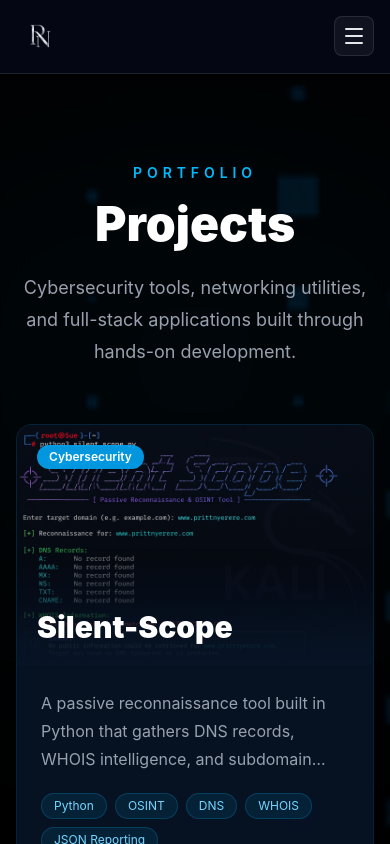
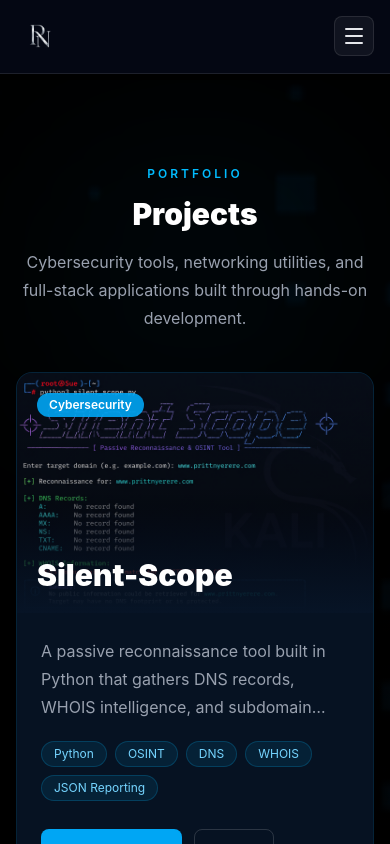
Before and after one commit to Pritt014/pritt-portfolio, a React (Vite) app: page /projects in a window 390 px wide. Shown: the top 844 px of the page. Built offline with nearby package versions, Linux system fonts and the light colour scheme; the HTML template or start-up script is replaced by a standard one.

Commit message:
feat: improve projects page mobile responsiveness

```diff
--- a/src/pages/Projects.jsx
+++ b/src/pages/Projects.jsx
@@ -5,30 +5,41 @@ import projectsBg from "../assets/images/projects-bg.png";
 
 export default function Projects() {
   return (
-    <section className="relative min-h-screen overflow-hidden px-4 py-20 sm:px-6 lg:px-8">
+    <section className="relative min-h-screen overflow-hidden px-4 py-20 sm:px-6 sm:py-24 lg:px-8 lg:py-28">
       {/* Background Graphic Stack */}
       <div
-        className="pointer-events-none absolute inset-0 bg-cover bg-center bg-no-repeat opacity-15 bg-gradient-to-b from-black/60 via-black/85 to-black"
-        style={{ backgroundImage: `url(${projectsBg})` }}
+        className="pointer-events-none absolute inset-0 bg-cover bg-center bg-no-repeat opacity-15"
+        style={{
+          backgroundImage: `url(${projectsBg})`,
+        }}
       />
-      <div className="pointer-events-none absolute left-1/2 top-20 h-[400px] w-[700px] -translate-x-1/2 rounded-full bg-sky-500/5 blur-[140px]" />
+
+      {/* Dark Gradient Overlay */}
+      <div className="pointer-events-none absolute inset-0 bg-gradient-to-b from-black/60 via-black/85 to-black" />
+
+      {/* Ambient Glow */}
+      <div className="pointer-events-none absolute left-1/2 top-16 h-64 w-80 -translate-x-1/2 rounded-full bg-sky-500/5 blur-[100px] sm:top-20 sm:h-[400px] sm:w-[700px] sm:blur-[140px]" />
 
       {/* Content Layout */}
       <div className="relative mx-auto max-w-7xl">
+
+        {/* Page Header */}
         <header>
           <motion.div
             initial={{ opacity: 0, y: 30 }}
             animate={{ opacity: 1, y: 0 }}
             transition={{ duration: 0.6 }}
-            className="mb-14 text-center"
+            className="mb-10 text-center sm:mb-14"
           >
-            <span className="text-sm font-semibold uppercase tracking-[0.35em] text-sky-400">
+            <span className="text-xs font-semibold uppercase tracking-[0.25em] text-sky-400 sm:text-sm sm:tracking-[0.35em]">
               Portfolio
             </span>
-            <h1 className="mt-4 text-5xl font-black text-white md:text-6xl">
+
+            <h1 className="mt-3 text-3xl font-black text-white sm:mt-4 sm:text-5xl md:text-6xl">
               Projects
             </h1>
-            <p className="mx-auto mt-6 max-w-3xl text-lg leading-8 text-gray-400">
+
+            <p className="mx-auto mt-4 max-w-3xl text-base leading-7 text-gray-400 sm:mt-6 sm:text-lg sm:leading-8">
               Cybersecurity tools, networking utilities, and full-stack
               applications built through hands-on development.
             </p>
@@ -40,12 +51,23 @@ export default function Projects() {
           initial={{ opacity: 0 }}
           animate={{ opacity: 1 }}
           transition={{ duration: 0.7, delay: 0.15 }}
-          className="grid gap-8 md:grid-cols-2 lg:grid-cols-3"
+          className="
+            grid
+            grid-cols-1
+            gap-6
+            sm:gap-8
+            md:grid-cols-2
+            lg:grid-cols-3
+          "
         >
           {featuredProjects.map((project) => (
-            <ProjectCard key={project.id} project={project} />
+            <ProjectCard
+              key={project.id}
+              project={project}
+            />
           ))}
         </motion.div>
+
       </div>
     </section>
   );
```
